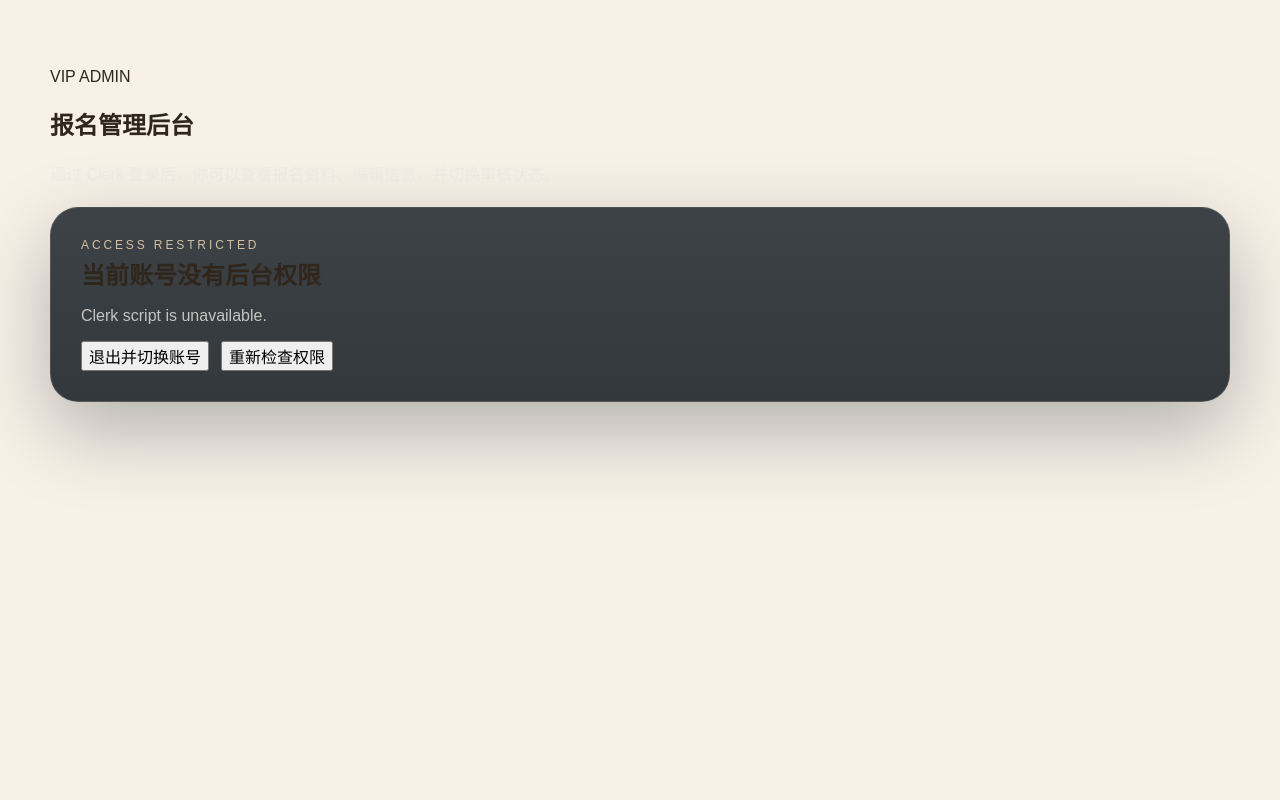
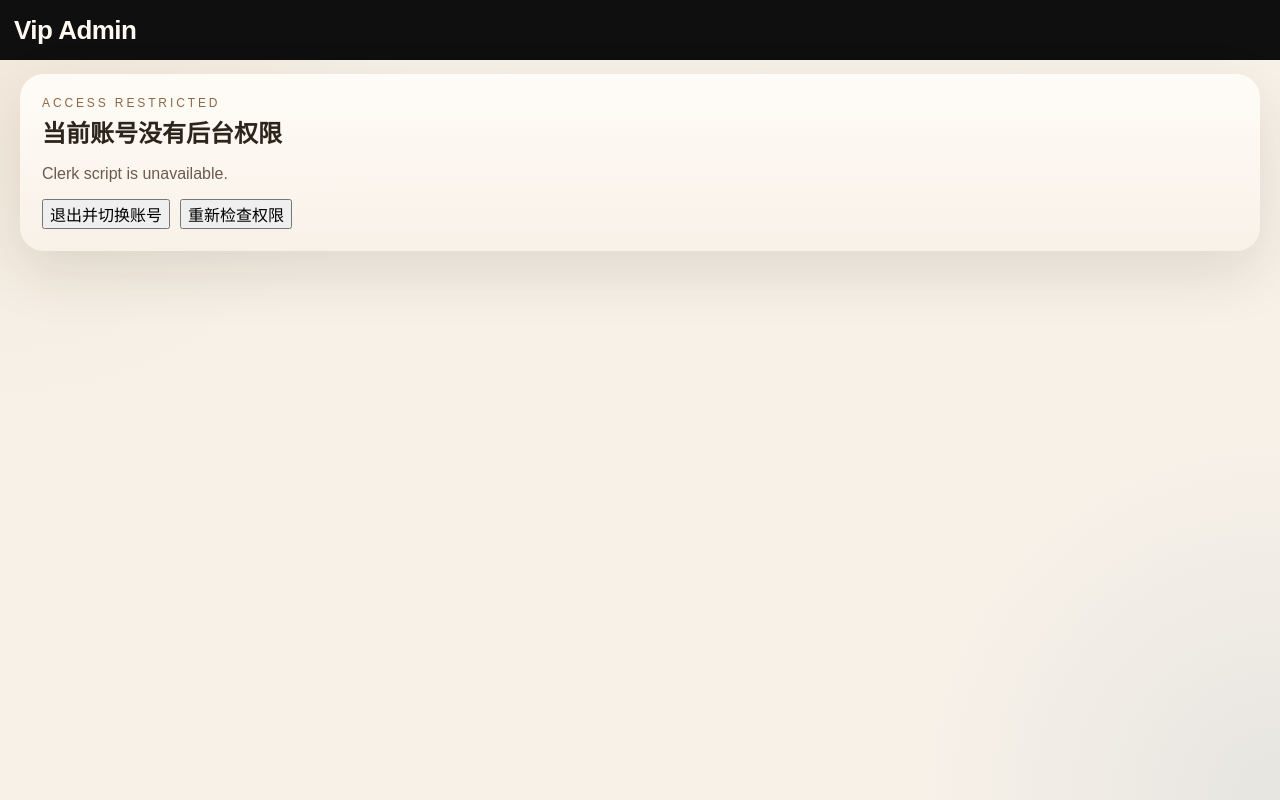
Before and after one commit to howareyoucolin/nycfls_2026, a PHP site: page /vip/admin in a window 1280 px wide. Run offline with PHP 8.4, Linux system fonts and the light colour scheme; some libraries are stand-ins or nearby versions.

Commit message:
update admin top bar

```diff
--- a/public/pages/vip/admin/index.php
+++ b/public/pages/vip/admin/index.php
@@ -21,14 +21,12 @@ $publishableKey = vip_admin_get_publishable_key();
     data-admin-view="dashboard"
     data-clerk-publishable-key="<?php echo htmlspecialchars($publishableKey, ENT_QUOTES, 'UTF-8'); ?>"
   >
-    <section class="admin-hero">
-      <div>
+    <section class="admin-topbar">
+      <div class="admin-topbar-copy">
         <p class="eyebrow">VIP ADMIN</p>
-        <h1>报名管理后台</h1>
-        <p class="hero-copy">通过 Clerk 登录后，你可以查看报名资料、编辑信息，并切换审核状态。</p>
+        <h1>Vip Admin</h1>
       </div>
-      <div class="hero-actions">
-        <div class="hero-chip" data-admin-user-chip hidden></div>
+      <div class="admin-topbar-actions">
         <button type="button" class="ghost-button" data-admin-signout hidden>退出登录</button>
       </div>
     </section>
@@ -56,6 +54,12 @@ $publishableKey = vip_admin_get_publishable_key();
             <button type="button" class="ghost-button" data-admin-refresh>刷新</button>
           </div>
 
+          <div class="sidebar-stats" data-admin-counts>
+            <span>全部 0</span>
+            <span>待审核 0</span>
+            <span>已审核 0</span>
+          </div>
+
           <div class="toolbar">
             <label class="field">
               <span>搜索</span>
@@ -69,12 +73,6 @@ $publishableKey = vip_admin_get_publishable_key();
                 <option value="approved">已审核</option>
               </select>
             </label>
-          </div>
-
-          <div class="sidebar-stats" data-admin-counts>
-            <span>全部 0</span>
-            <span>待审核 0</span>
-            <span>已审核 0</span>
           </div>
 
           <div class="signup-list" data-signup-list></div>
--- a/public/pages/vip/admin/script.js
+++ b/public/pages/vip/admin/script.js
@@ -17,7 +17,6 @@
     forbiddenState: app.querySelector('[data-forbidden-state]'),
     dashboard: app.querySelector('[data-dashboard]'),
     forbiddenMessage: app.querySelector('[data-forbidden-message]'),
-    userChip: app.querySelector('[data-admin-user-chip]'),
     search: app.querySelector('[data-admin-search]'),
     status: app.querySelector('[data-admin-status]'),
     counts: app.querySelector('[data-admin-counts]'),
@@ -314,9 +313,6 @@
 
     try {
       const access = await checkWhitelist();
-      const viewerLabel = access && access.viewer ? access.viewer.label : '';
-      els.userChip.hidden = !viewerLabel;
-      els.userChip.textContent = viewerLabel ? `已登录：${viewerLabel}` : '';
       els.signoutButtons.forEach((button) => {
         button.hidden = false;
       });
@@ -411,8 +407,6 @@
     state.token = null;
     state.items = [];
     state.selectedId = null;
-    els.userChip.hidden = true;
-    els.userChip.textContent = '';
     els.signoutButtons.forEach((button) => {
       button.hidden = true;
     });
--- a/public/pages/vip/admin/style.css
+++ b/public/pages/vip/admin/style.css
@@ -1,6 +1,9 @@
 .vip-admin-page {
   min-height: 100vh;
-  padding: 24px 0 40px;
+  padding: 0 0 24px;
+  background:
+    radial-gradient(circle at top left, rgba(210, 166, 116, 0.12), transparent 28%),
+    radial-gradient(circle at bottom right, rgba(87, 126, 164, 0.1), transparent 24%);
 }
 
 .vip-admin-login-page {
@@ -36,10 +39,24 @@
   background: radial-gradient(circle, rgba(68, 124, 188, 0.26), transparent 72%);
 }
 
-.admin-hero,
+.admin-topbar,
 .admin-shell {
-  width: min(1180px, calc(100% - 32px));
+  width: min(1320px, calc(100% - 16px));
   margin: 0 auto;
+}
+
+.admin-topbar {
+  width: 100%;
+  max-width: none;
+  min-height: 60px;
+  margin: 0 0 14px;
+  padding: 0 14px;
+  border: none;
+  background: #0f0f10;
+  display: flex;
+  align-items: center;
+  justify-content: space-between;
+  gap: 12px;
 }
 
 .admin-login-shell {
@@ -121,55 +138,89 @@
   text-align: center;
 }
 
-.admin-hero {
+.admin-topbar-copy {
   display: flex;
-  align-items: end;
-  justify-content: space-between;
-  gap: 20px;
-  padding: 28px 0 22px;
+  align-items: center;
+  min-width: 0;
+  flex: 0 0 auto;
 }
 
-.hero-actions {
+.admin-topbar-copy .eyebrow {
+  display: none;
+}
+
+.admin-topbar-copy h1 {
+  margin: 0;
+  font-size: clamp(18px, 2.4vw, 26px);
+  line-height: 1;
+  font-weight: 700;
+  letter-spacing: -0.02em;
+  color: #fff9f1;
+  white-space: nowrap;
+}
+
+.admin-topbar-actions {
   display: flex;
   align-items: center;
-  gap: 12px;
+  gap: 10px;
+  flex-wrap: nowrap;
+  justify-content: flex-end;
+  min-width: 0;
+  flex: 1 1 auto;
 }
 
 .hero-copy {
-  max-width: 700px;
-  margin: 10px 0 0;
-  color: rgba(238, 235, 228, 0.8);
+  max-width: none;
+  margin: 0;
+  color: rgba(255, 249, 241, 0.72);
+  font-size: 13px;
+  line-height: 1.35;
 }
 
 .hero-chip {
-  padding: 10px 14px;
+  padding: 0;
+  border-radius: 0;
+  border: none;
+  background: transparent;
+  color: rgba(255, 249, 241, 0.9);
+  font-size: clamp(13px, 1.5vw, 18px);
+  line-height: 1;
+  white-space: nowrap;
+  overflow: hidden;
+  text-overflow: ellipsis;
+  max-width: min(38vw, 420px);
+}
+
+.admin-topbar .ghost-button {
+  min-height: 36px;
+  padding: 0 14px;
   border-radius: 999px;
-  border: 1px solid rgba(255, 255, 255, 0.14);
-  background: rgba(255, 255, 255, 0.07);
-  color: #fff7ec;
-  font-size: 13px;
+  border: 1.5px solid rgba(255, 249, 241, 0.92);
+  background: #fff9f1;
+  color: #101010;
+  font-size: 15px;
+  font-weight: 600;
+  line-height: 1;
 }
 
 .admin-state-card,
 .editor-card,
 .signup-sidebar {
-  border-radius: 28px;
-  border: 1px solid rgba(255, 255, 255, 0.12);
-  background:
-    linear-gradient(180deg, rgba(255, 255, 255, 0.08), rgba(255, 255, 255, 0.03)),
-    rgba(17, 23, 29, 0.88);
-  box-shadow: 0 28px 80px rgba(3, 8, 15, 0.28);
-  backdrop-filter: blur(12px);
+  border-radius: 24px;
+  border: none;
+  background: linear-gradient(180deg, rgba(255, 252, 247, 0.98), rgba(248, 241, 232, 0.98));
+  box-shadow: 0 22px 60px rgba(49, 32, 17, 0.12);
 }
 
 .admin-state-card {
-  padding: 30px;
+  padding: 24px;
 }
 
 .state-copy h2,
 .sidebar-top h2,
 .editor-top h2 {
   margin: 4px 0 0;
+  color: #2d241c;
 }
 
 .state-kicker {
@@ -177,19 +228,19 @@
   font-size: 12px;
   letter-spacing: 0.24em;
   text-transform: uppercase;
-  color: rgba(255, 226, 188, 0.78);
+  color: #8a6848;
 }
 
 .state-copy p:last-child,
 .list-feedback,
 .form-feedback {
-  color: rgba(238, 235, 228, 0.78);
+  color: #6c5b4d;
 }
 
 .state-footnote,
 .list-feedback,
 .form-feedback {
-  margin: 18px 0 0;
+  margin: 14px 0 0;
   min-height: 24px;
 }
 
@@ -216,25 +267,28 @@
 .editor-actions,
 .state-actions {
   display: flex;
-  gap: 12px;
+  gap: 10px;
 }
 
 .sidebar-top,
 .editor-top {
-  align-items: center;
+  flex-direction: column;
+  align-items: stretch;
   justify-content: space-between;
 }
 
 .toolbar {
-  margin-top: 18px;
-  flex-direction: column;
+  margin-top: 14px;
+  display: grid;
+  grid-template-columns: 1fr;
+  gap: 10px;
 }
 
 .sidebar-stats {
   display: flex;
   flex-wrap: wrap;
   gap: 8px;
-  margin-top: 16px;
+  margin-top: 14px;
 }
 
 .sidebar-stats span,
@@ -423,31 +482,90 @@
 }
 
 @media (max-width: 980px) {
-  .dashboard {
-    grid-template-columns: 1fr;
-  }
-
   .signup-list {
     max-height: 420px;
   }
 }
 
+@media (min-width: 900px) {
+  .vip-admin-page {
+    padding-top: 0;
+  }
+
+  .admin-shell {
+    width: min(1320px, calc(100% - 40px));
+  }
+
+  .dashboard {
+    grid-template-columns: minmax(320px, 360px) minmax(0, 1fr);
+    gap: 20px;
+  }
+
+  .signup-sidebar,
+  .editor-card,
+  .admin-state-card {
+    padding: 22px;
+  }
+
+  .sidebar-top,
+  .editor-top {
+    flex-direction: row;
+    align-items: center;
+  }
+
+  .toolbar {
+    grid-template-columns: minmax(0, 1.4fr) minmax(140px, 180px);
+    align-items: end;
+  }
+
+  .signup-list {
+    max-height: 72vh;
+  }
+
+  .editor-grid {
+    grid-template-columns: repeat(2, minmax(0, 1fr));
+    gap: 14px;
+    margin-top: 22px;
+  }
+
+  .meta-grid {
+    grid-template-columns: repeat(3, minmax(0, 1fr));
+    margin-top: 22px;
+  }
+}
+
 @media (max-width: 720px) {
-  .admin-hero,
   .admin-shell {
     width: min(100% - 20px, 100%);
   }
 
-  .admin-hero,
-  .sidebar-top,
-  .editor-top {
-    flex-direction: column;
-    align-items: start;
+  .admin-topbar {
+    min-height: 60px;
+    padding: 0 10px;
+    display: flex;
+    align-items: center;
+    justify-content: space-between;
   }
 
-  .hero-actions {
-    width: 100%;
-    flex-wrap: wrap;
+  .admin-topbar-copy {
+    min-width: 0;
+  }
+
+  .admin-topbar-actions {
+    display: flex;
+    flex: 0 0 auto;
+    justify-content: flex-end;
+    align-items: center;
+  }
+
+  .admin-topbar-copy h1 {
+    font-size: 18px;
+  }
+
+  .admin-topbar .ghost-button {
+    min-height: 34px;
+    padding: 0 12px;
+    font-size: 14px;
   }
 
   .admin-login-shell {
```
Also changed, not shown: other parts of public/pages/vip/admin/style.css (+48 -43 lines).
